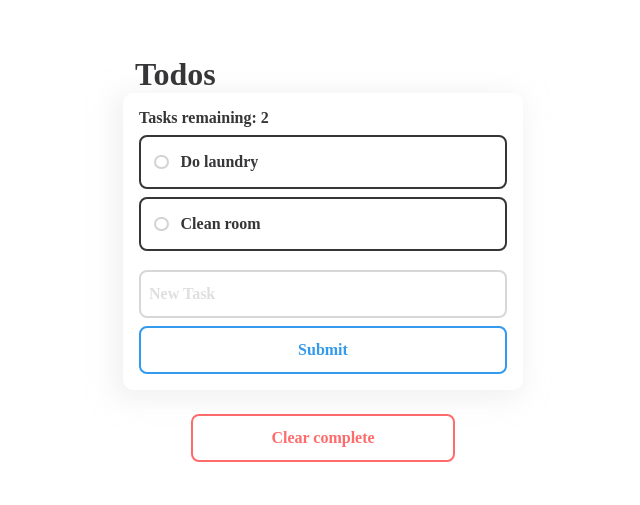
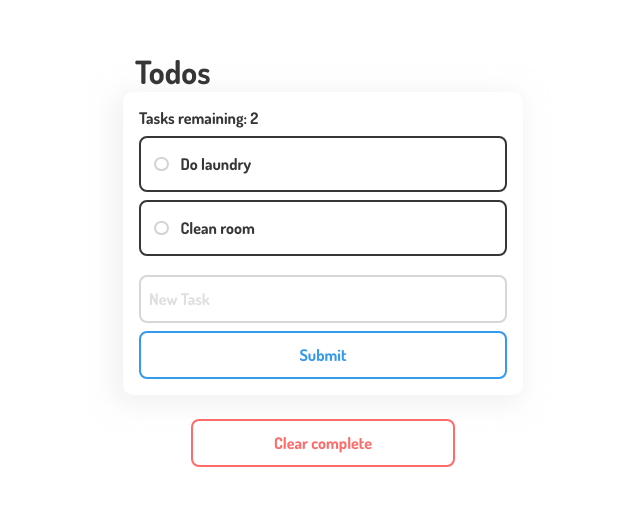
Before and after one commit to levi-zustiak/todo-list, a React (Create React App) app: page / in a window 1280 px wide. Shown: the part 141-646 px from the top of the page, without its empty margins (317-957 px from the left). Built offline with nearby package versions, Linux system fonts and the light colour scheme.

Commit message:
[chore] Added font family and merged wip

```diff
--- a/src/App.css
+++ b/src/App.css
@@ -1,8 +1,10 @@
+@import url('https://fonts.googleapis.com/css2?family=Dosis:wght@200;300;500;600;700;800');
+
 * {
   margin: 0;
   padding: 0;
   box-sizing: border-box;
-  font-family: 'Gilroy';
+  font-family: Dosis;
   color: var(--black);
 }
 
```
